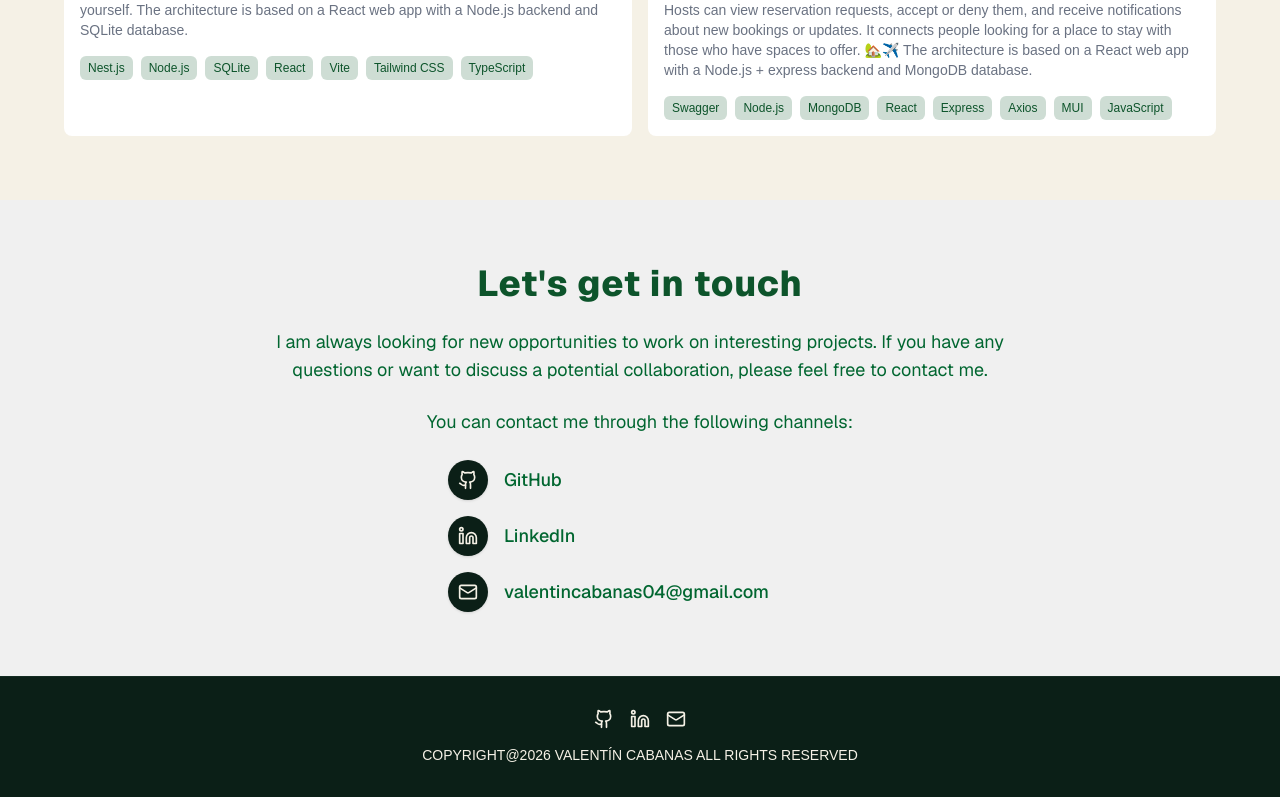
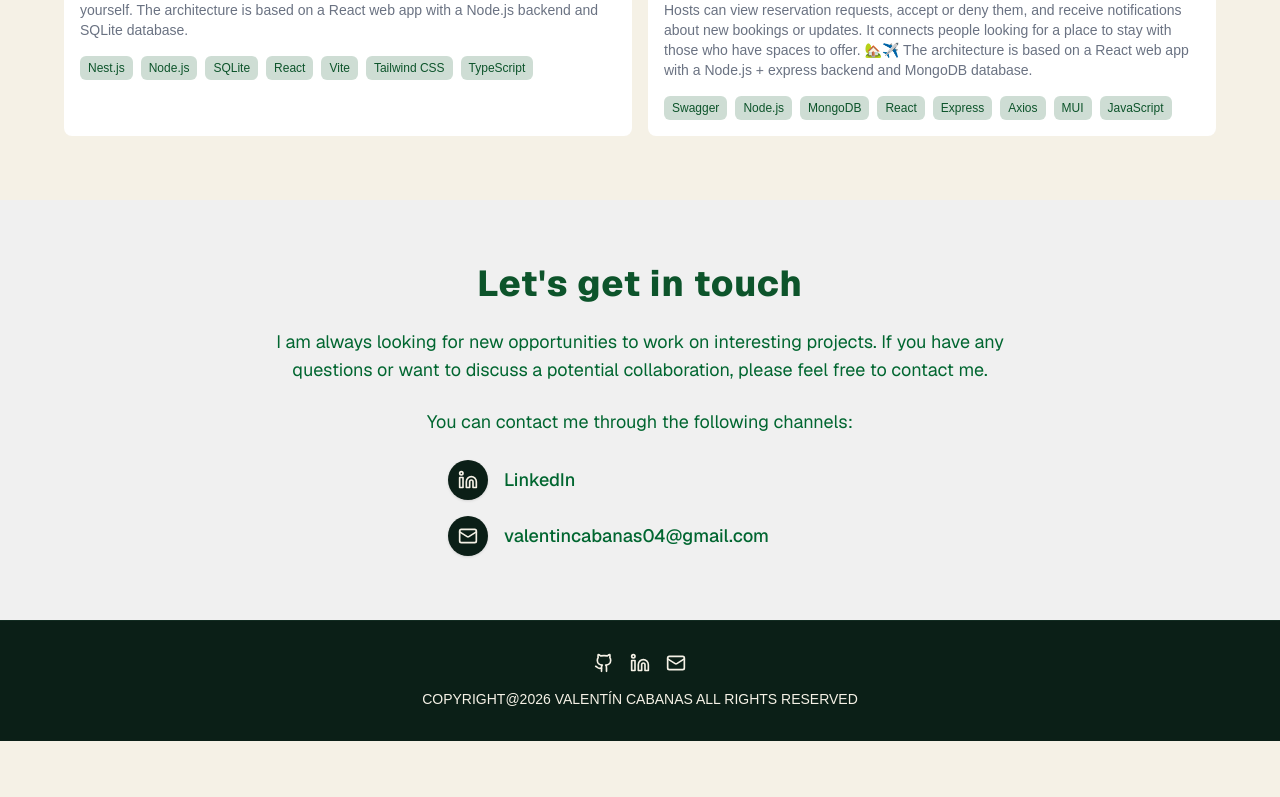
Before and after one commit to Valenc04/Portfolio, a Next.js app: page / in a window 1280 px wide. Shown: the part 1326-2123 px from the top of the page. After the commit the page ends 2067 px from the top, so only its background shows below. Built offline with nearby package versions, Linux system fonts and the light colour scheme.

Commit message:
Cambios boludos

```diff
--- a/app/page.tsx
+++ b/app/page.tsx
@@ -125,21 +125,6 @@ export default function Home() {
           <ul className="flex flex-col gap-4 w-full">
             <li className="w-full flex justify-center">
               <a
-                href="https://github.com/Valenc04"
-                target="_blank"
-                rel="noopener noreferrer"
-                className="group flex items-center gap-4 w-full max-w-sm justify-start"
-              >
-                <span className="flex items-center justify-center w-10 h-10 rounded-full bg-[#0b1f17] text-[#f5f1e6] shadow-sm transition-transform duration-200 ease-out group-hover:-translate-y-1 group-hover:scale-105 group-hover:shadow-md">
-                  <Github className="w-5 h-5" />
-                </span>
-                <span className="font-medium group-hover:underline transition-colors duration-150">
-                  GitHub
-                </span>
-              </a>
-            </li>
-            <li className="w-full flex justify-center">
-              <a
                 href="https://www.linkedin.com/in/valentin-cabanas-455158389"
                 target="_blank"
                 rel="noopener noreferrer"
```
